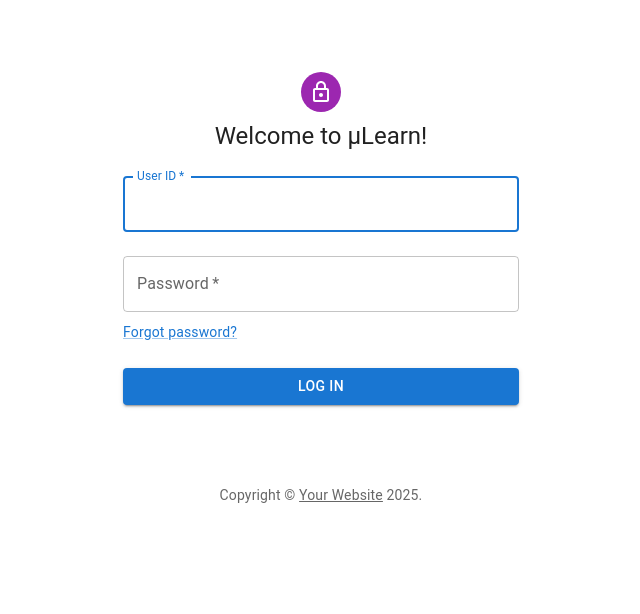
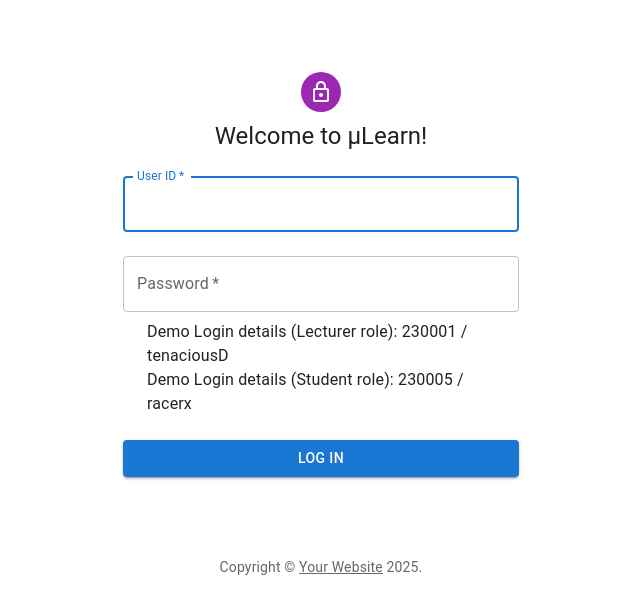
Before and after one commit to LohJieshen/equiz-platform-frontend, a React (Create React App) app: page / in a window 1280 px wide. Shown: the top 614 px of the page, without its empty margins (319-959 px from the left). Built offline with nearby package versions, Linux system fonts and the light colour scheme.

Commit message:
Add demo login details for visitors to try

```diff
--- a/src/containers/Login/Login.js
+++ b/src/containers/Login/Login.js
@@ -99,9 +99,8 @@ const Login = (props) => {
               id="password"
               autoComplete="current-password"
             />
-            <Link href="#" variant="body2">
-                Forgot password?
-            </Link>
+            <Container>Demo Login details (Lecturer role): 230001 / tenaciousD</Container>
+            <Container>Demo Login details (Student role): 230005 / racerx</Container>
             <Button
               type="submit"
               fullWidth
```
